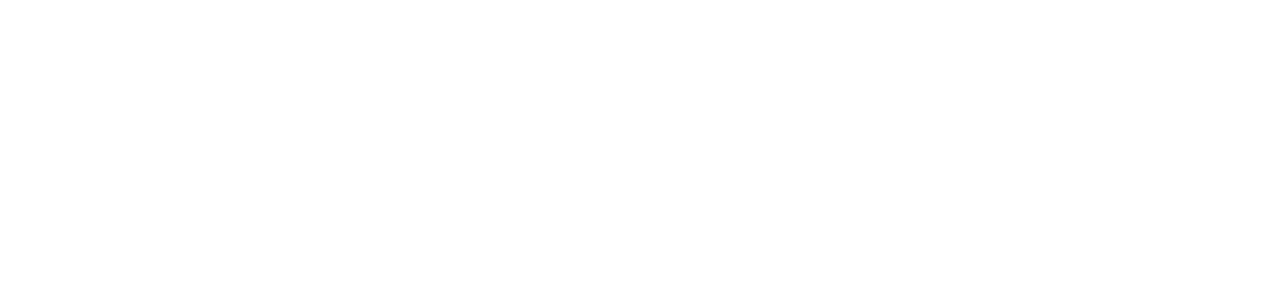
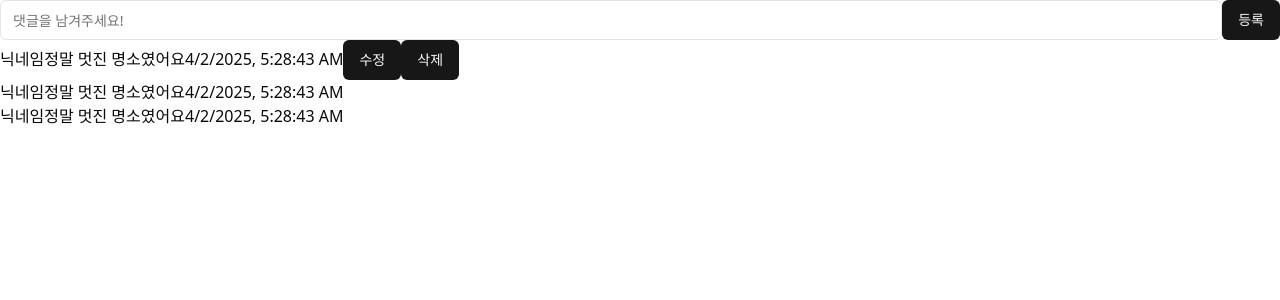
Before and after one commit to RE6CT/jeju-olleyo, a Next.js app: page / in a window 1280 px wide. Shown: the top 300 px of the page. Built offline with nearby package versions, Linux system fonts and the light colour scheme.

Commit message:
feat: 유저 아이디 비교해서 수정/삭제 버튼 표시 (#14)

```diff
--- a/src/app/page.tsx
+++ b/src/app/page.tsx
@@ -1,3 +1,9 @@
+import CommentsSection from './plan-detail/_components/comments-section';
+
 export default function Home() {
-  return <div></div>;
+  return (
+    <div>
+      <CommentsSection />
+    </div>
+  );
 }
--- a/src/app/plan-detail/_components/comment-input.tsx
+++ b/src/app/plan-detail/_components/comment-input.tsx
@@ -1,3 +1,5 @@
+'use client';
+
 import { Button } from '@/components/ui/button';
 import { Input } from '@/components/ui/input';
 
@@ -5,7 +7,7 @@ import { Input } from '@/components/ui/input';
  * 댓글을 입력할 수 있는 input 컴포넌트
  * @returns
  */
-export const CommentInput = () => {
+const CommentInput = () => {
   const handleRegisterButtonClick = () => {
     // 댓글 등록 로직
   };
@@ -17,3 +19,5 @@ export const CommentInput = () => {
     </div>
   );
 };
+
+export default CommentInput;
--- a/src/app/plan-detail/_components/comment.tsx
+++ b/src/app/plan-detail/_components/comment.tsx
@@ -1,5 +1,5 @@
-import { CommentType } from '@/types/common.type';
-import { Button } from '../../../components/ui/button';
+import { Button } from '@/components/ui/button';
+import { CommentType } from '@/types/plan-detail.type';
 
 /**
  * 댓글 컴포넌트
@@ -7,13 +7,21 @@ import { Button } from '../../../components/ui/button';
  * @param CommentType.content - 댓글 내용
  * @param CommentType.created_at - 댓글 작성 시간
  */
-const Comment = ({ nickname, content, created_at }: CommentType) => {
+const Comment = ({ user_id, nickname, content, created_at }: CommentType) => {
+  const userId = ''; // 유저의 uuid 불러오는 로직 추후 추가
+
   return (
-    <>
+    <li>
       {nickname}
       {content}
       {created_at.toLocaleString()}
-    </>
+      {userId === user_id && (
+        <>
+          <Button>수정</Button>
+          <Button>삭제</Button>
+        </>
+      )}
+    </li>
   );
 };
 
--- /dev/null
+++ b/src/app/plan-detail/_components/comments-section.tsx
@@ -0,0 +1,45 @@
+import { CommentType } from '@/types/plan-detail.type';
+import Comment from './comment';
+import CommentInput from './comment-input';
+
+/**
+ * 댓글 입력창과 댓글 리스트를 포함하는 전체 댓글 섹션
+ */
+const CommentsSection = () => {
+  const comments: CommentType[] = [
+    {
+      plan_comment_id: 12,
+      user_id: '',
+      nickname: '닉네임',
+      content: '정말 멋진 명소였어요',
+      created_at: new Date(),
+    },
+    {
+      plan_comment_id: 12,
+      user_id: 'fdsa',
+      nickname: '닉네임',
+      content: '정말 멋진 명소였어요',
+      created_at: new Date(),
+    },
+    {
+      plan_comment_id: 12,
+      user_id: 'zxcv',
+      nickname: '닉네임',
+      content: '정말 멋진 명소였어요',
+      created_at: new Date(),
+    },
+  ];
+
+  return (
+    <>
+      <CommentInput />
+      <ul>
+        {comments.map((comment) => (
+          <Comment key={comment.plan_comment_id} {...comment} />
+        ))}
+      </ul>
+    </>
+  );
+};
+
+export default CommentsSection;
--- /dev/null
+++ b/src/components/ui/button.tsx
@@ -0,0 +1,56 @@
+import * as React from "react"
+import { Slot } from "@radix-ui/react-slot"
+import { cva, type VariantProps } from "class-variance-authority"
+
+import { cn } from "@/lib/utils"
+
+const buttonVariants = cva(
+  "inline-flex items-center justify-center gap-2 whitespace-nowrap rounded-md text-sm font-medium ring-offset-background transition-colors focus-visible:outline-none focus-visible:ring-2 focus-visible:ring-ring focus-visible:ring-offset-2 disabled:pointer-events-none disabled:opacity-50 [&_svg]:pointer-events-none [&_svg]:size-4 [&_svg]:shrink-0",
+  {
+    variants: {
+      variant: {
+        default: "bg-primary text-primary-foreground hover:bg-primary/90",
+        destructive:
+          "bg-destructive text-destructive-foreground hover:bg-destructive/90",
+        outline:
+          "border border-input bg-background hover:bg-accent hover:text-accent-foreground",
+        secondary:
+          "bg-secondary text-secondary-foreground hover:bg-secondary/80",
+        ghost: "hover:bg-accent hover:text-accent-foreground",
+        link: "text-primary underline-offset-4 hover:underline",
+      },
+      size: {
+        default: "h-10 px-4 py-2",
+        sm: "h-9 rounded-md px-3",
+        lg: "h-11 rounded-md px-8",
+        icon: "h-10 w-10",
+      },
+    },
+    defaultVariants: {
+      variant: "default",
+      size: "default",
+    },
+  }
+)
+
+export interface ButtonProps
+  extends React.ButtonHTMLAttributes<HTMLButtonElement>,
+    VariantProps<typeof buttonVariants> {
+  asChild?: boolean
+}
+
+const Button = React.forwardRef<HTMLButtonElement, ButtonProps>(
+  ({ className, variant, size, asChild = false, ...props }, ref) => {
+    const Comp = asChild ? Slot : "button"
+    return (
+      <Comp
+        className={cn(buttonVariants({ variant, size, className }))}
+        ref={ref}
+        {...props}
+      />
+    )
+  }
+)
+Button.displayName = "Button"
+
+export { Button, buttonVariants }
--- a/src/types/common.type.ts
+++ /dev/null
@@ -1,5 +0,0 @@
-export type CommentType = {
-  nickname: string;
-  content: string;
-  created_at: Date;
-};
```
Also changed, not shown: src/types/plan-detail.type.ts (added, +7 -0 lines).
